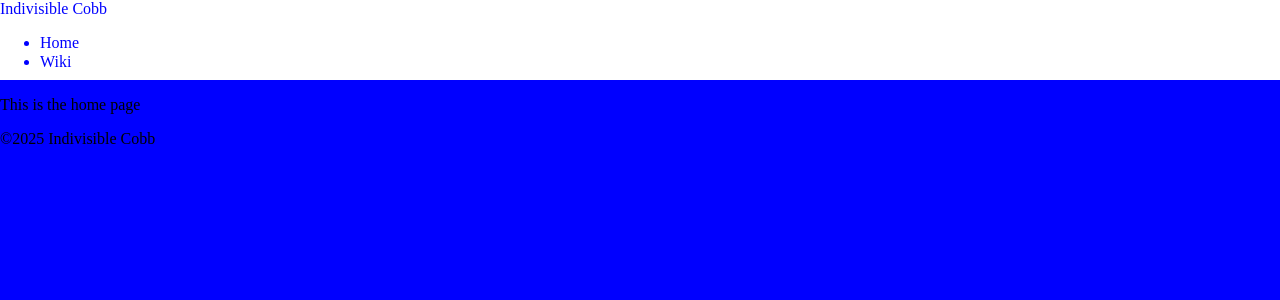
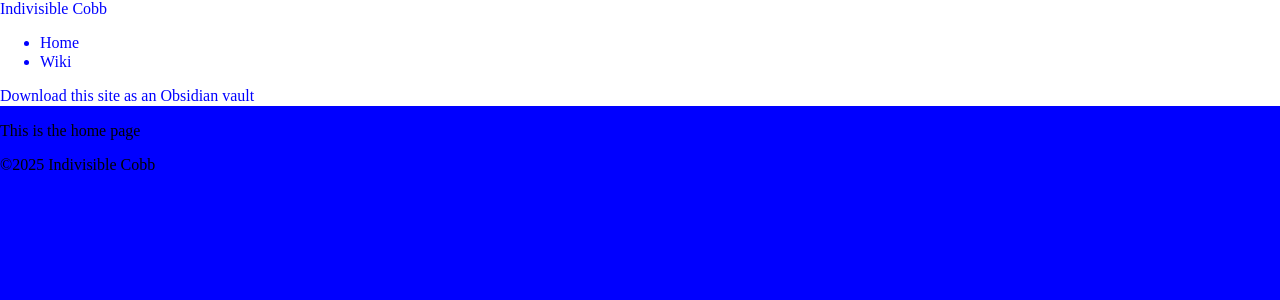
Before and after one commit to kylekinnaman/indivisibleCobb, a Jekyll site: the page built from index.md, in a window 1280 px wide. Shown: the top 300 px of the page. Built offline with Jekyll 4.4.1, drawn with Linux system fonts in a browser that asks for light colours.

Commit message:
added zip for obsidian testing

```diff
--- a/_layouts/default.html
+++ b/_layouts/default.html
@@ -16,6 +16,7 @@
         <li><a href="/wiki">Wiki</a></li>
       </ul>
     </nav>
+		<a href="indivisibleCobb.zip">Download this site as an Obsidian vault</a>
   </header>
 	<main>
     {{ content }}
```
Also changed, not shown: 4 other files.
